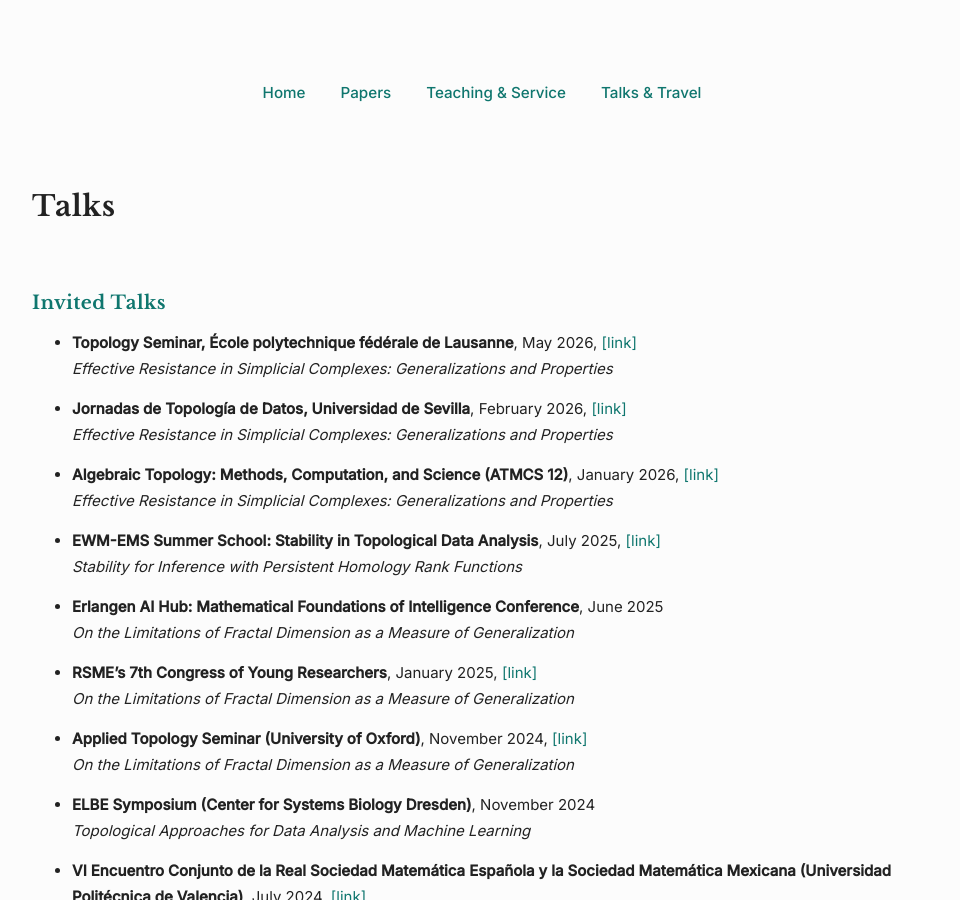
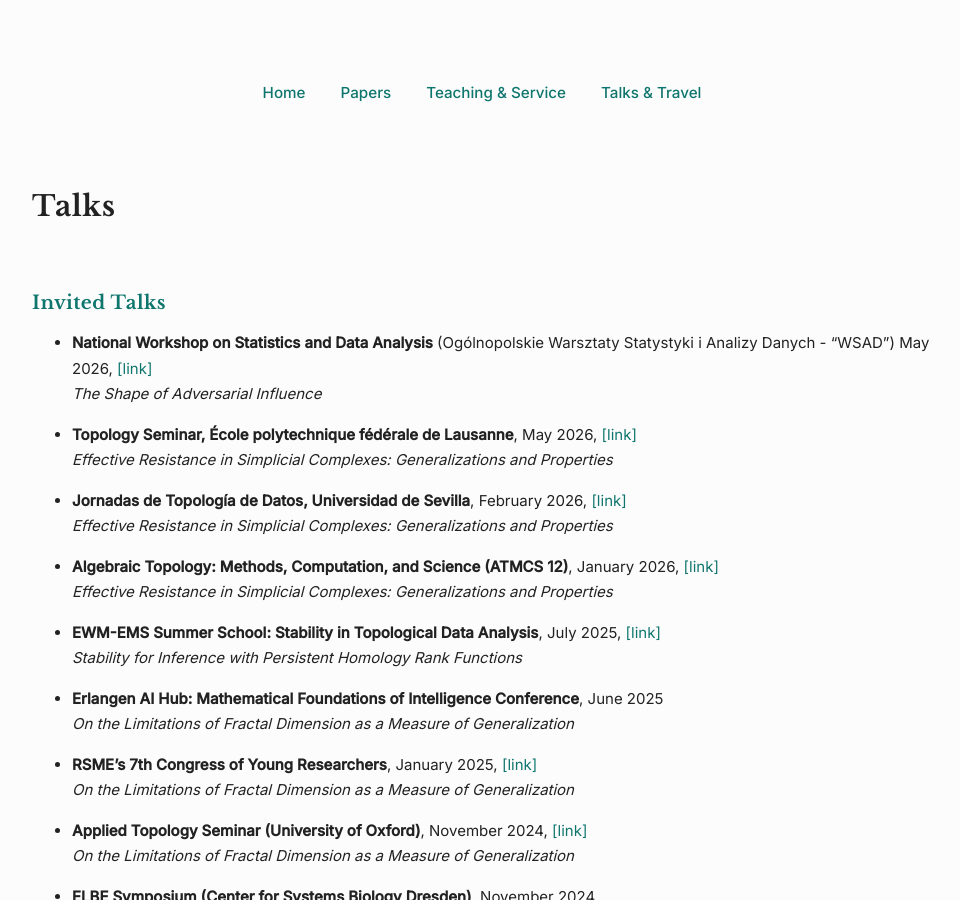
Before and after one commit to inesgare/inesgare.github.io, a Jekyll site: the page built from talks.md, in a window 1280 px wide and 900 px high. Shown: the whole window, without its empty margins (158-1118 px from the left). Built offline with Jekyll 4.4.1, drawn with Linux system fonts in a browser that asks for light colours.

Commit message:
updated talks

```diff
--- a/talks.md
+++ b/talks.md
@@ -6,6 +6,10 @@
 # Talks
 
 ## Invited Talks
+
+- **National Workshop on Statistics and Data Analysis** (Ogólnopolskie Warsztaty Statystyki i Analizy Danych - "WSAD") May 2026, [[link]](https://wsad.edu.pl/)
+  *The Shape of Adversarial Influence*
+
 - **Topology Seminar, École polytechnique fédérale de Lausanne**, May 2026, [[link]](https://www.epfl.ch/labs/hessbellwald-lab/epfl-topology-seminar-spring-2026/)
   *Effective Resistance in Simplicial Complexes: Generalizations and Properties*
 
```
Also changed, not shown: _news/wsad-26.md (deleted, +0 -6 lines).
